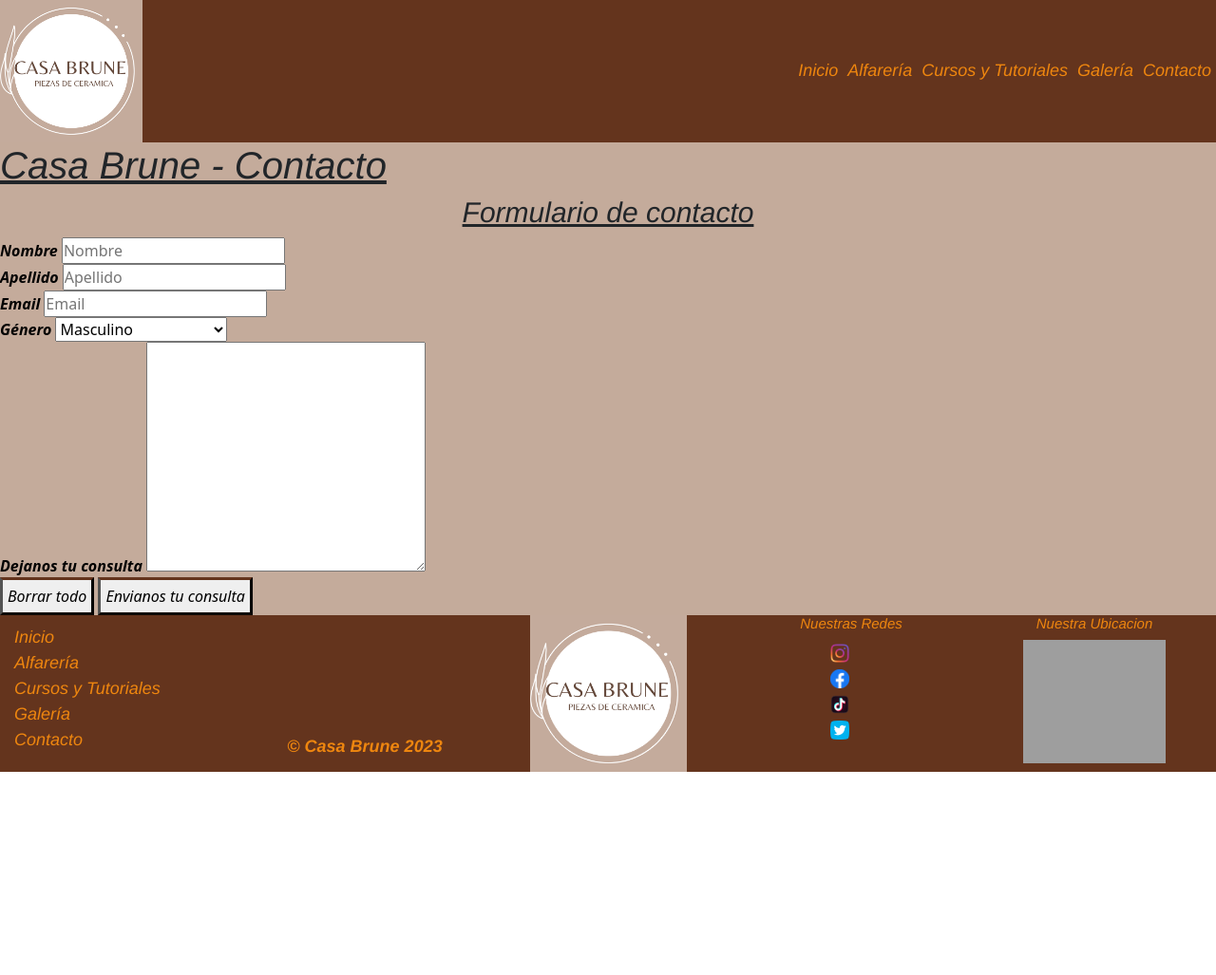
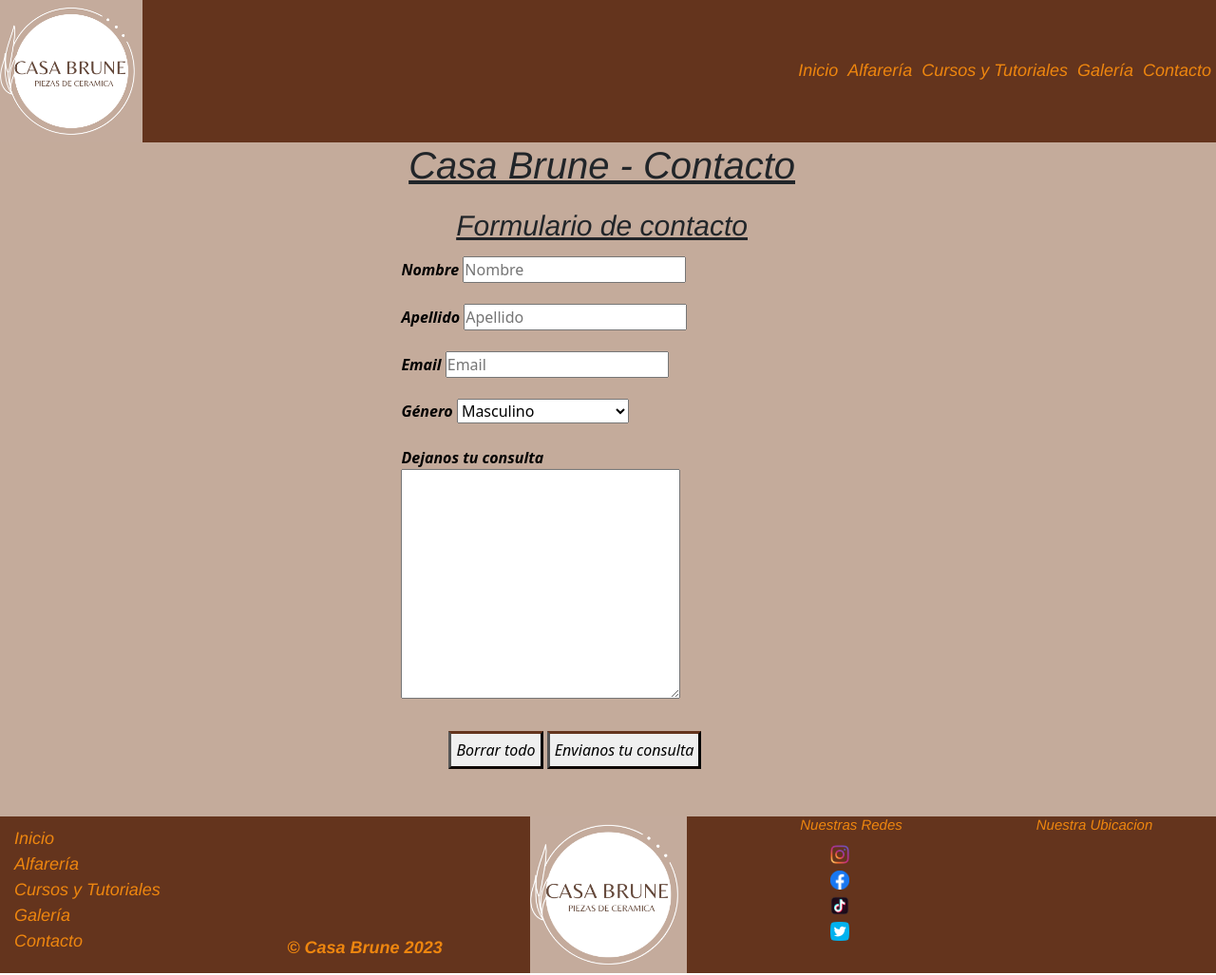
Before and after one commit to NahuelAngelone/PF-Angelone, a plain HTML site: page pages/contacto.html in a window 1280 px wide. Shown: the whole page at 95% size. Before the commit the page ends 815 px from the top, so only its background shows below. Drawn offline with nearby package versions, Linux system fonts and the light colour scheme; grey boxes are pictures that could not be loaded.

Commit message:
acomodando grid contacto

```diff
--- a/css/styles.css
+++ b/css/styles.css
@@ -81,6 +81,16 @@
     font-style: oblique;
     color: rgb(0, 0, 0);
     font-weight: bold;
+    display: grid;
+    grid-template-areas:
+    ". nf ."
+    ". af ."
+    ". mf ."
+    ". gf ."
+    ". cf ."
+    ". bf .";
+    grid-template-columns: 33% 33% 33%;
+    grid-template-rows: 50px 50px 50px 50px 300px 90px;
 }
 
 .boton{
@@ -527,3 +537,52 @@
     row-gap: 50px;
     }
 }
+
+/* grid */
+/*contacto*/
+
+.gridtc {
+    display: grid;
+    grid-template-areas:
+        "tc1 tc1 tc1"
+        "tc2 tc2 tc2";
+    grid-template-columns: 33% 33% 33%;
+    grid-template-rows: 50px 50px;
+    row-gap: 20px;
+}
+
+.tc1 {
+    grid-area: tc1;
+    justify-self: center;
+}
+
+.tc2 {
+    grid-area: tc2;
+    justify-self: center;
+}
+
+
+.namefor {
+    grid-area: nf;
+}
+
+.apeform {
+    grid-area: af;
+}
+
+.mailform {
+    grid-area: mf;
+}
+
+.genform {
+    grid-area: gf;
+}
+
+.consuform {
+    grid-area: cf;
+}
+
+.botform {
+    grid-area: bf;
+    padding-left: 50px;
+}
--- a/pages/contacto.html
+++ b/pages/contacto.html
@@ -24,28 +24,30 @@
             </ul>
         </nav>
     </header>
+
     <main id="info">
-        <section>
-            <h1>Casa Brune - Contacto</h1>
+        <section class="gridtc">
+            <div class="tc1">
+                <h1>Casa Brune - Contacto</h1>
+            </div>
+            <div class="tc2">
+                <h2>Formulario de contacto</h2>
+            </div>
         </section>
-
-        <section>
-
-            <h2>Formulario de contacto</h2>
             <form class="formulario" action="" method="post" enctype="text/plain">
-                <fieldset>
+                <fieldset class="namefor">
                     <label for="nombre">Nombre</label>
                     <input type="text" name="nombre" id="nobmre" placeholder="Nombre" required>
                 </fieldset>
-                <fieldset>
+                <fieldset class="apeform">
                     <label for="apellido">Apellido</label>
                     <input type="text" name="apellido" id="apellido" placeholder="Apellido" required>
                 </fieldset>
-                <fieldset>
+                <fieldset   class="mailform">
                     <label for="email">Email</label>
                     <input type="email" name="email" id="email" placeholder="Email" required>
                 </fieldset>
-                <fieldset>
+                <fieldset class="genform">
                     <label for="genero">Género</label>
                     <select name="Genero" name="genero" id="genero" required>
                         <option value="m">Masculino</option>
@@ -53,11 +55,11 @@
                         <option value="a">Prefiero no contestar</option>
                     </select>
                 </fieldset>
-                <fieldset>
+                <fieldset class="consuform">
                     <label for="consulta">Dejanos tu consulta</label>
                     <textarea name="consulta" id="consulta" cols="30" rows="10" required></textarea>
                 </fieldset>
-                <fieldset>
+                <fieldset class="botform">
                     <input class="boton" type="reset" value="Borrar todo">
                     <input class="boton" type="submit" value="Envianos tu consulta">
                 </fieldset>
```
